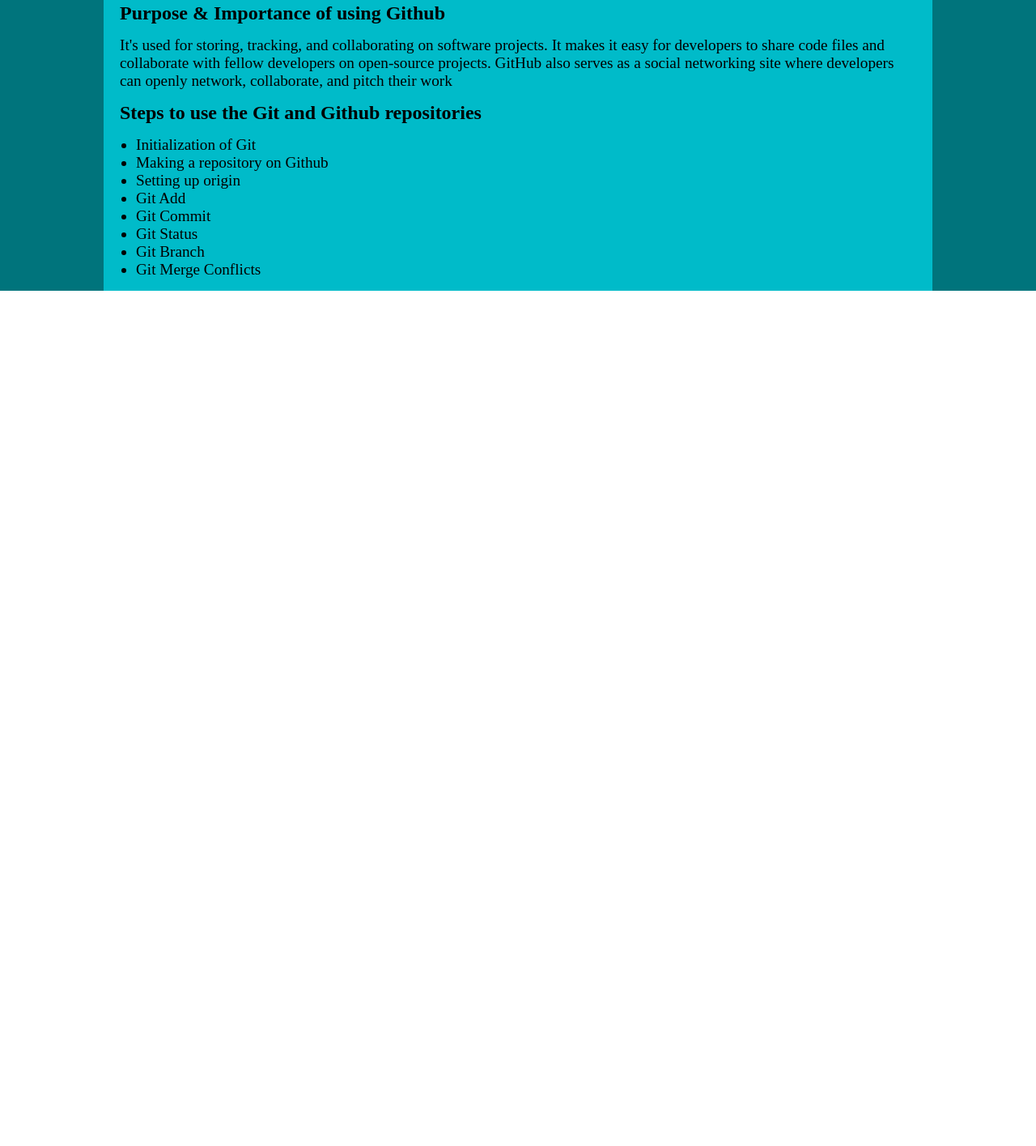
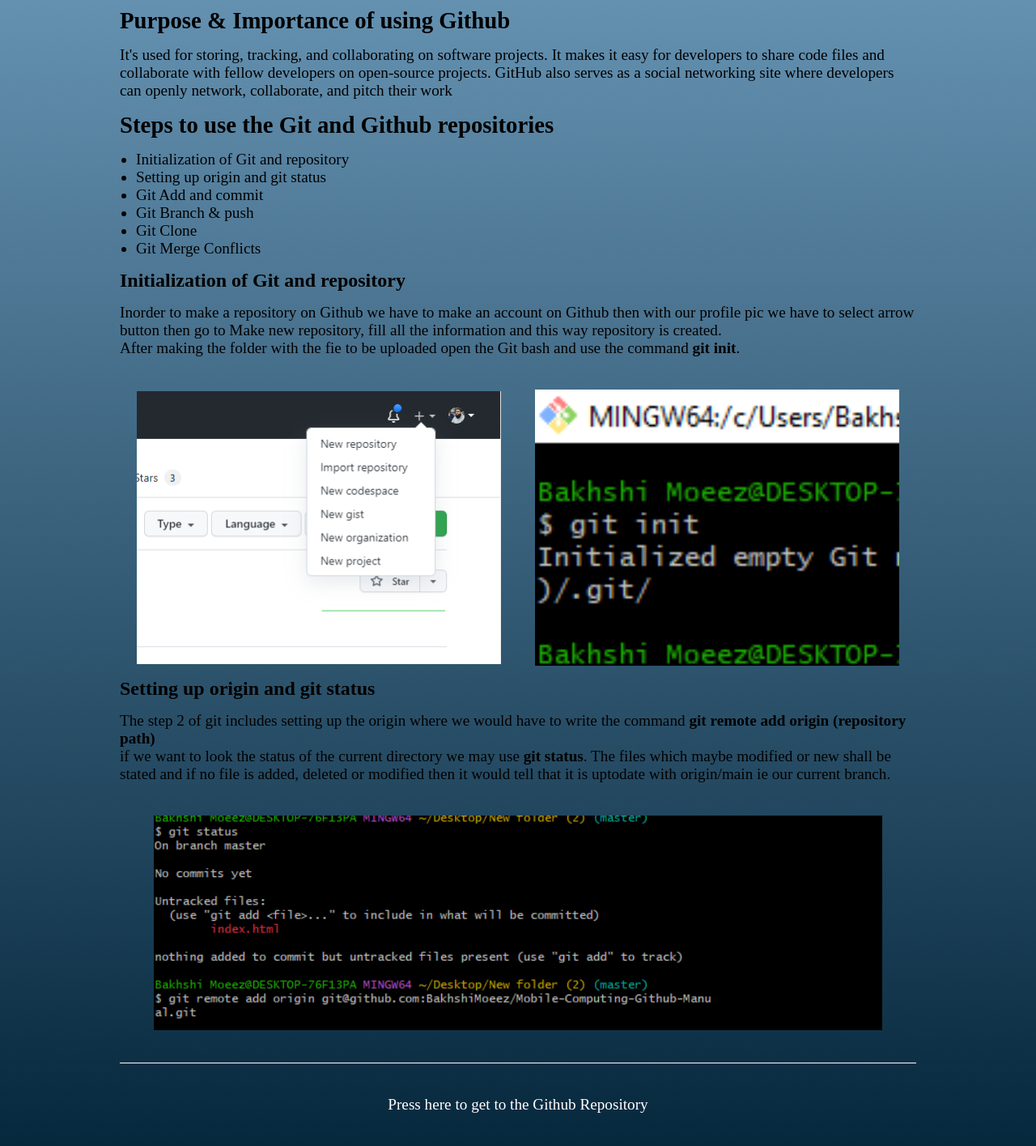
Before and after one commit to BakhshiMoeez/Mobile-Computing-Github-Manual, a plain HTML site: page index.html in a window 1280 px wide. Shown: the part 204-1619 px from the top of the page at 81% size. Before the commit the page ends 800 px from the top, so only its background shows below. Drawn offline with Linux system fonts and the light colour scheme.

Commit message:
Adding pics and other features

```diff
--- a/index.html
+++ b/index.html
@@ -37,15 +37,51 @@
                     </div>
                     <div class="steps-lists">
                         <ul>
-                            <li>Initialization of Git</li>
-                            <li>Making a repository on Github</li>
-                            <li>Setting up origin</li>
-                            <li>Git Add</li>
-                            <li>Git Commit</li>
-                            <li>Git Status</li>
-                            <li>Git Branch</li>
+                            <li>Initialization of Git and repository</li>
+                            <li>Setting up origin and git status</li>
+                            <li>Git Add and commit</li>
+                            <li>Git Branch & push</li>
+                            <li>Git Clone</li>
                             <li>Git Merge Conflicts</li>
                         </ul>
+                    </div>
+                </div>
+
+                <div class="step1-initalization">
+                    <div class="step1-heading">
+                        <h2>Initialization of Git and repository</h2>
+                    </div>
+                    <div class="step1-body">
+                        <p>
+                            Inorder to make a repository on Github we have to make an account on Github then with our profile pic we have to select arrow button then go to Make new repository, fill all the information and this way repository is created.<br>
+                            After making the folder with the fie to be uploaded open the Git bash and use the command <b>git init</b>.
+
+                        </p>
+                        <div class="step1-pics">
+                            <img src="./newRepo.png" alt="new Repo">
+                            <img src="./gitInit.png" alt="Git init">
+                        </div>
+                    </div>
+                </div>
+
+                <div class="step2-origin">
+                    <div class="step2-heading">
+                        <h2>Setting up origin and git status</h2>
+                    </div>
+                    <div class="step2-desc">
+                        <p>
+                            The step 2 of git includes setting up the origin where we would have to write the command <b>git remote add origin (repository path) </b> <br>
+                            if we want to look the status of the current directory we may use <b>git status</b>. The files which maybe modified or new shall be stated and if no file is added, deleted or modified then it would tell that it is uptodate with origin/main ie our current branch.
+                        </p>
+                        <div class="step2-pics">
+                            <img src="./statusAndOrigin.png" alt="statusAndOrigin">
+                        </div>
+                    </div>
+                </div>
+
+                <div class="footer">
+                    <div class="github-link">
+                        <a target="_blank" href="https://github.com/BakhshiMoeez/Mobile-Computing-Github-Manual">Press here to get to the Github Repository</a>
                     </div>
                 </div>
             </div>
--- a/style.css
+++ b/style.css
@@ -1,5 +1,6 @@
 :root{
-    --bg-blue: #00747C;
+    --bg-blue: #06283D;
+    --bg-bluee: #72A0C1;
     --bg--lightblue: #00BBC9;
 }
 
@@ -14,7 +15,7 @@
     display: flex;
     align-items: center;
     justify-content: center;
-    background-color: var(--bg-blue);
+    background: linear-gradient(var(--bg-bluee), var(--bg-blue));
     height: auto;
     z-index: 10;
 }
@@ -22,7 +23,9 @@
 .container{
     width: 80%;
     height: auto;
-    background-color:var(--bg--lightblue);
+    /* background: linear-gradient(to left, var(--bg--lightblue), var(--bg-blue)) */
+    /* background-color:var(--bg--lightblue); */
+    /* background: #72A0C1; */
     z-index: 1000;
     padding: 0 20px;
 }
@@ -40,8 +43,42 @@
     width: 100%;
 }
 
-.intro-heading, .intro-body, .steps-heading, .steps-lists, .purpose-heading, .purpose-desc{margin-bottom: 15px;}
+.intro-heading, .intro-body, .steps-heading, .steps-lists, .purpose-heading, .purpose-desc, .step1-body, .step1-heading, .step2-desc, .step2-heading{margin-bottom: 15px;}
 
-.purpose-desc, .intro-body, .steps-lists{font-size: larger;}
+.step2-desc, .steps-heading, .intro-heading, .purpose-desc, .intro-body, .steps-lists, .purpose-heading, .step1-body{font-size: larger;}
 
 .steps-lists{margin-left: 20px;}
+
+.step1-pics, .step2-pics{
+    margin-top: 40px;
+    display: flex;
+    align-items: center;
+    justify-content: space-around;
+}
+
+.step1-pics img{
+    width: 450px;
+}
+.step2-pics img{
+    width: 900px;
+}
+
+.footer{
+    margin-top: 40px;
+    width: 100%;
+    border-top: 1px solid white;
+    padding: 40px;
+}
+
+.github-link{
+    width: 100%;
+    display: flex;
+    align-items: center;
+    justify-content: center;
+}
+
+.github-link a{
+    text-decoration: none;
+    color: white;
+    font-size: larger;
+}
```
Also changed, not shown: gitInit.png (added), newRepo.png (added), statusAndOrigin.png (added).
